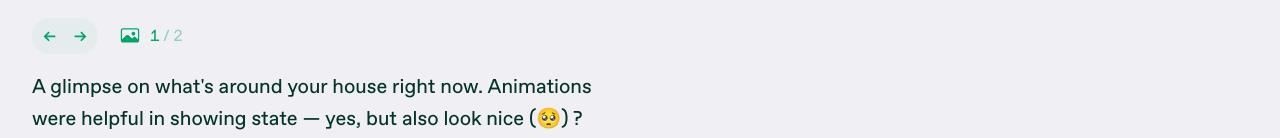
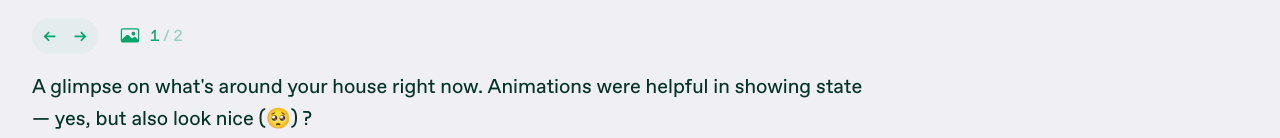
Before and after one commit to kplv/portfolio, a Next.js app: page / in a window 1280 px wide. Shown: the part 662-800 px from the top of the page. Built offline with nearby package versions, Linux system fonts and the light colour scheme; no server answers.

Commit message:
new: swap animation

```diff
--- a/src/components/project/media-block/media-block.module.css
+++ b/src/components/project/media-block/media-block.module.css
@@ -24,6 +24,11 @@
 
 .container[data-cover='true'] {
   background-color: transparent;
+}
+
+.swapLayer {
+  position: absolute;
+  inset: 0;
 }
 
 /* Skeleton — fades out when media loads */
--- a/src/components/project/media-block/media-block.tsx
+++ b/src/components/project/media-block/media-block.tsx
@@ -2,7 +2,7 @@
 
 import { useEffect, useRef, useState, type CSSProperties } from 'react';
 import Image from 'next/image';
-import { useReducedMotion } from 'motion/react';
+import { AnimatePresence, motion, useReducedMotion } from 'motion/react';
 import type { MediaBlock } from '@/data/projects';
 import { MediaLabel } from '@/components/project/media-label';
 import styles from './media-block.module.css';
@@ -113,6 +113,7 @@ export function ProjectMediaBlock({ text, media, accentColor }: ProjectMediaBloc
   const isGallery = items.length > 1;
   const total = items.length;
   const [index, setIndex] = useState(0);
+  const shouldReduceMotion = useReducedMotion();
 
   useEffect(() => {
     setIndex(0);
@@ -138,11 +139,40 @@ export function ProjectMediaBlock({ text, media, accentColor }: ProjectMediaBloc
     >
       {active && (
         <div
-          key={isGallery ? `gallery-${index}` : 'single'}
           className={styles.container}
           data-cover={active.cover || undefined}
         >
-          {active.type === 'image' ? (
+          {isGallery ? (
+            <AnimatePresence initial={false} mode="sync">
+              <motion.div
+                key={`gallery-${index}`}
+                className={styles.swapLayer}
+                initial={shouldReduceMotion ? false : { opacity: 0 }}
+                animate={{ opacity: 1 }}
+                exit={{ opacity: 0 }}
+                transition={{
+                  duration: shouldReduceMotion ? 0 : 0.15,
+                  ease: 'linear',
+                }}
+              >
+                {active.type === 'image' ? (
+                  <ProjectImage
+                    src={active.src}
+                    alt={active.alt ?? active.label ?? ''}
+                    cover={active.cover}
+                  />
+                ) : (
+                  <ProjectVideo
+                    src={active.src}
+                    poster={active.poster}
+                    loop={active.loop}
+                    cover={active.cover}
+                    scale={active.scale}
+                  />
+                )}
+              </motion.div>
+            </AnimatePresence>
+          ) : active.type === 'image' ? (
             <ProjectImage
               src={active.src}
               alt={active.alt ?? active.label ?? ''}
--- a/src/components/project/media-label/media-label.module.css
+++ b/src/components/project/media-label/media-label.module.css
@@ -30,6 +30,7 @@
 }
 
 .arrowButton {
+  position: relative;
   display: flex;
   flex-shrink: 0;
   align-items: center;
@@ -41,6 +42,19 @@
   background: transparent;
   cursor: pointer;
   color: var(--media-label-accent);
+}
+
+.arrowButton::before {
+  content: '';
+  position: absolute;
+}
+
+.arrowButtonPrev::before {
+  inset: -12px -5px -12px -16px;
+}
+
+.arrowButtonNext::before {
+  inset: -12px -16px -12px -5px;
 }
 
 .arrowButton:focus-visible {
@@ -108,6 +122,6 @@
   font-size: var(--text-secondary-size);
   font-weight: var(--text-secondary-weight);
   line-height: 160%;
-  text-wrap: balance;
+  /* text-wrap: balance; */
   color: var(--text-primary-color);
 }
--- a/src/components/project/media-label/media-label.tsx
+++ b/src/components/project/media-label/media-label.tsx
@@ -1,9 +1,10 @@
 'use client';
 
 import type { CSSProperties } from 'react';
-import { motion, useReducedMotion } from 'motion/react';
+import { AnimatePresence, motion, useReducedMotion } from 'motion/react';
 import {
   PRESS_SCALE,
+  SPRING_ICON_SWAP,
   SPRING_PRESS,
 } from '@/config/animations';
 import styles from './media-label.module.css';
@@ -51,7 +52,7 @@ export function MediaLabel({
             <div className={styles.buttonContainer}>
               <motion.button
                 type="button"
-                className={styles.arrowButton}
+                className={[styles.arrowButton, styles.arrowButtonPrev].join(' ')}
                 onClick={onPrev}
                 aria-label="Previous image"
                 whileTap={tap}
@@ -63,7 +64,7 @@ export function MediaLabel({
               </motion.button>
               <motion.button
                 type="button"
-                className={styles.arrowButton}
+                className={[styles.arrowButton, styles.arrowButtonNext].join(' ')}
                 onClick={onNext}
                 aria-label="Next image"
                 whileTap={tap}
@@ -86,7 +87,27 @@ export function MediaLabel({
           ) : null}
         </div>
       ) : null}
-      {label ? <p className={styles.label}>{label}</p> : null}
+      <AnimatePresence initial={false} mode="popLayout">
+        {label ? (
+          <motion.p
+            key={label}
+            layout
+            className={styles.label}
+            initial={
+              shouldReduceMotion ? false : { opacity: 0, filter: 'blur(8px)' }
+            }
+            animate={{ opacity: 1, filter: 'blur(0px)' }}
+            exit={
+              shouldReduceMotion
+                ? { opacity: 0 }
+                : { opacity: 0, filter: 'blur(8px)' }
+            }
+            transition={SPRING_ICON_SWAP}
+          >
+            {label}
+          </motion.p>
+        ) : null}
+      </AnimatePresence>
     </div>
   );
 }
```
Also changed, not shown: 1 other file (tests, documents, lock files or other folders).
